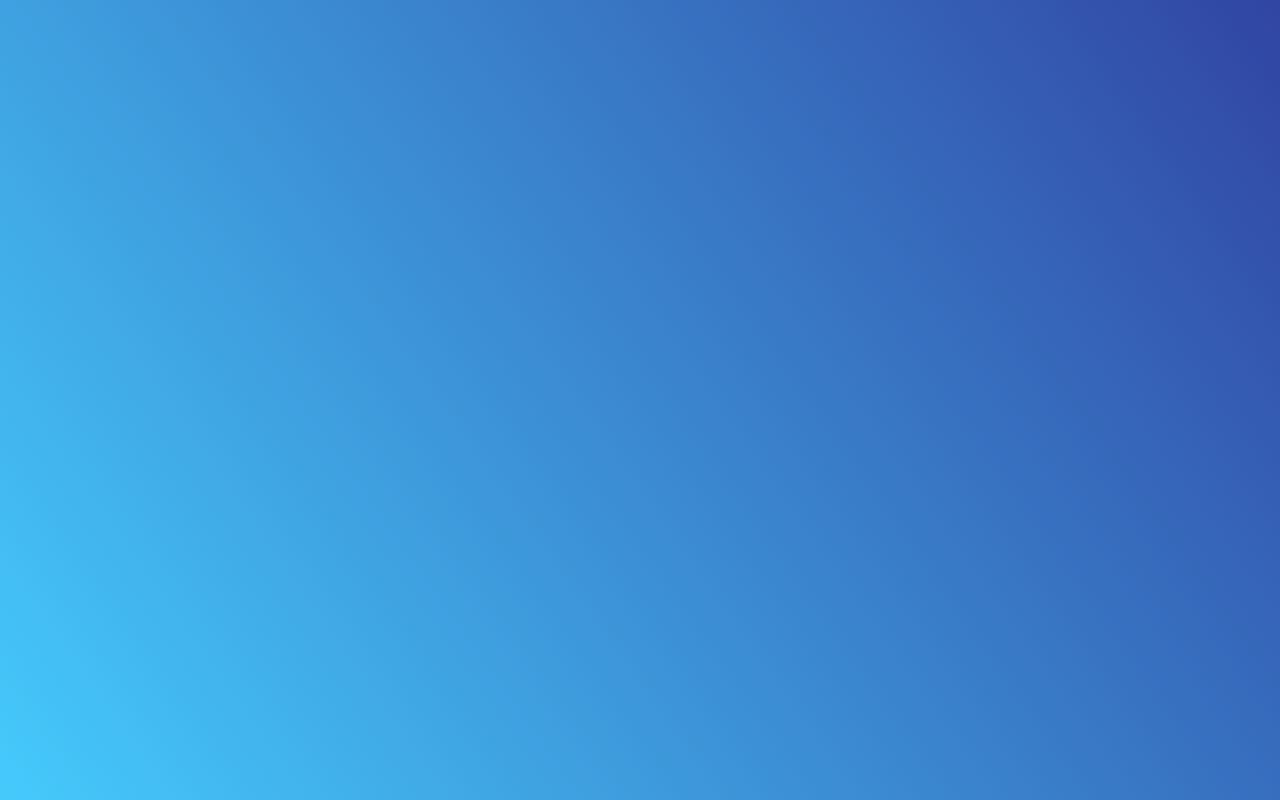
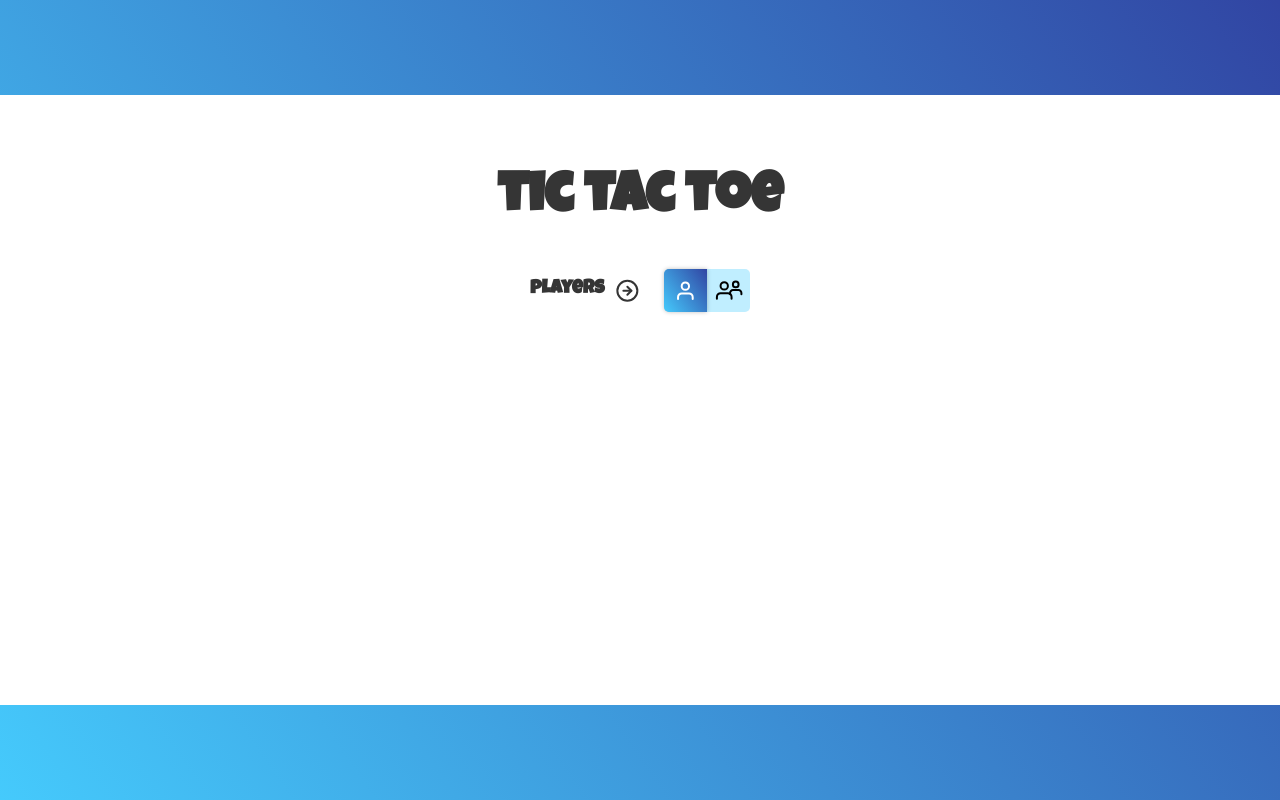
Before and after one commit to commit-isekai/Tic-Tac-Toe, a website built with webpack: page src/template.html in a window 1280 px wide. Built offline with nearby package versions, Linux system fonts and the light colour scheme.

Commit message:
added togglable player selection

```diff
--- a/src/index.js
+++ b/src/index.js
@@ -1,2 +1,6 @@
 /* eslint linebreak-style: ["error", "windows"] */
 import './scss/main.scss'
+
+document.querySelector('.choose-player-buttons').addEventListener('click', (e) => {
+    console.log(e.target.classList.toggle('active'))
+})
--- a/src/template.html
+++ b/src/template.html
@@ -8,7 +8,29 @@
 </head>
 <body>
   <div class="wrapper">
-    <div id="paper-background"></div>
+
+    <div class="main-background">
+
+      <div class="content">
+        <h1 class="title general-text">tic tac toe</h1>
+        <div class="player-selection">
+
+          <div class="choose-player-text">
+            <h6 class="general-text">players</h6>
+            <img class="arrow" src="./images/arrow-right-circle.svg">
+          </div>
+
+          <div class="choose-player-buttons">
+            <div class="player one-player"><img class="one-player-logo" src="./images/1-player.svg"></div>
+            <div class="player two-player"><img class="two-player-logo" src="./images/2-player.svg"></div>
+            <div class="slider"></div>
+          </div>
+
+        </div>
+      </div>
+
+    </div>
+
   </div>
 </body>
 </html>
```
